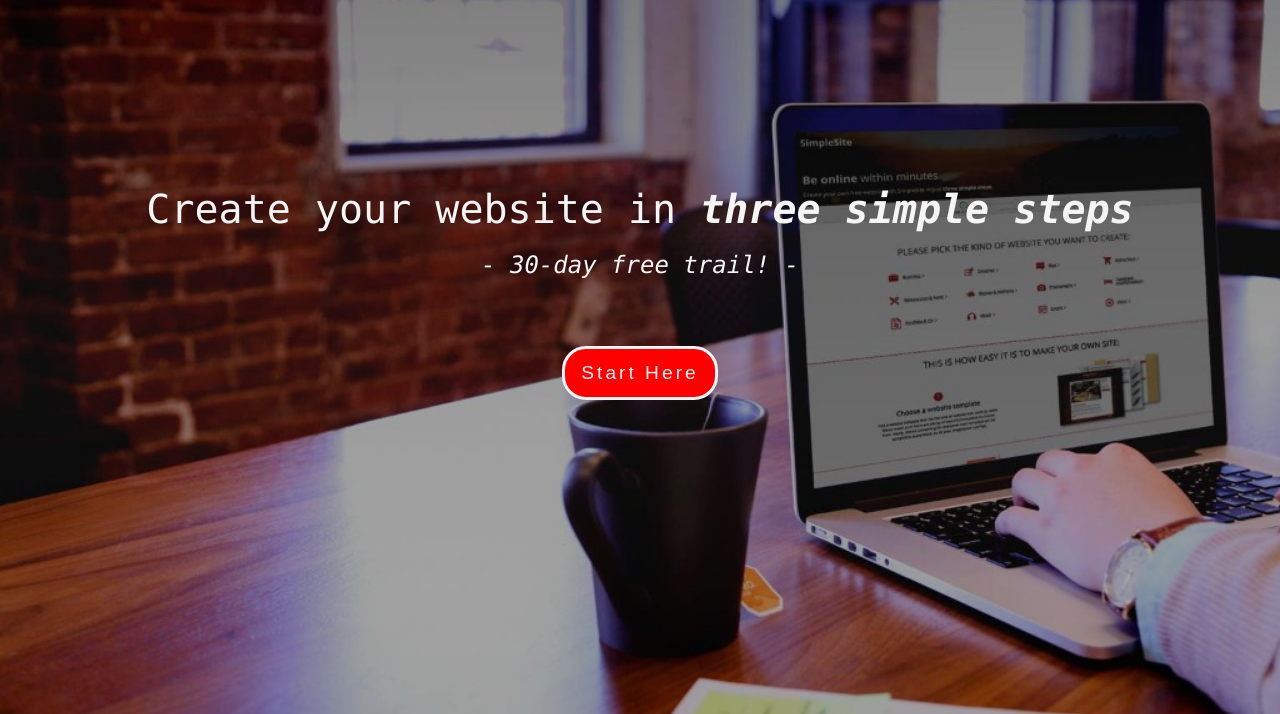
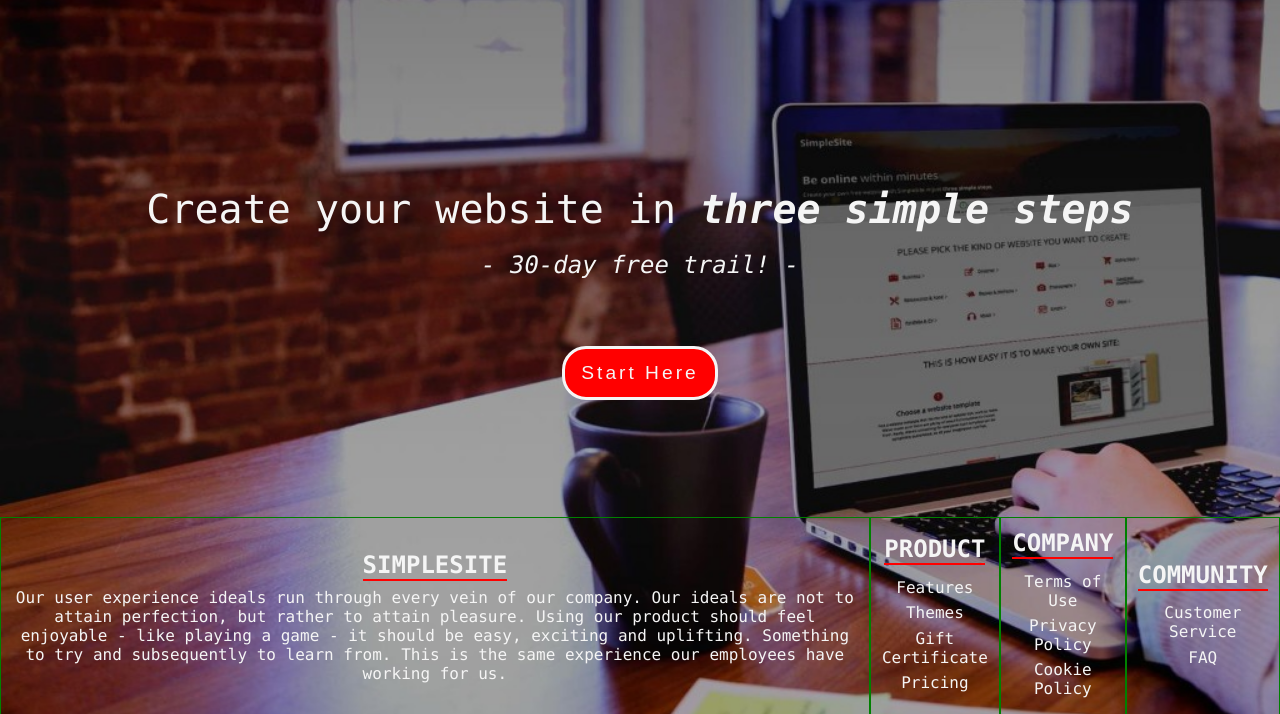
Before and after one commit to bamjam101/HACKTOBERFEST-Clone, a plain HTML site: page index.html in a window 1280 px wide. Shown: the part 83-797 px from the top of the page. Drawn offline with Linux system fonts and the light colour scheme.

Commit message:
bugged footer

```diff
--- a/style.css
+++ b/style.css
@@ -188,3 +188,45 @@ body {
     flex-direction: column;
     padding: 5rem;
 }
+
+
+
+
+
+
+
+
+footer{
+    position: absolute;
+    bottom: 0;
+    background-color: var(--footer_clr);
+    color:var(--white)
+}
+#footer-desc{
+    display:flex;
+    justify-content: center;
+
+}
+.cols{
+    display: flex;
+    flex-direction: column;
+    justify-content: center;
+    align-items: center;
+    text-align: center;
+
+    border:1px solid green;
+    padding:0.5rem;
+}
+footer p,footer h2{
+    margin:0.2rem;
+}
+footer h2{
+    border-bottom: 2.5px solid red;
+
+}
+
+.icons-container{
+    display:flex;
+    font-size: 1.5rem;
+    justify-content: space-evenly;
+}
```
